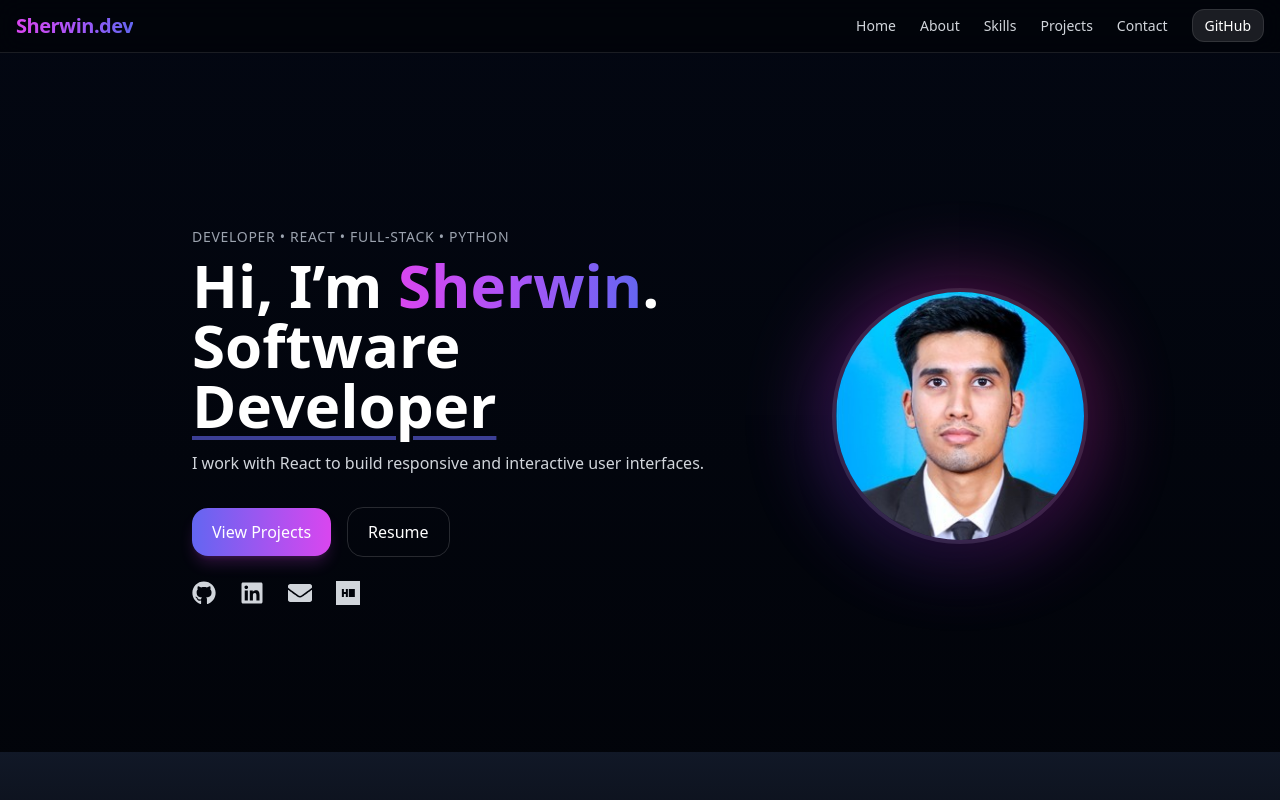
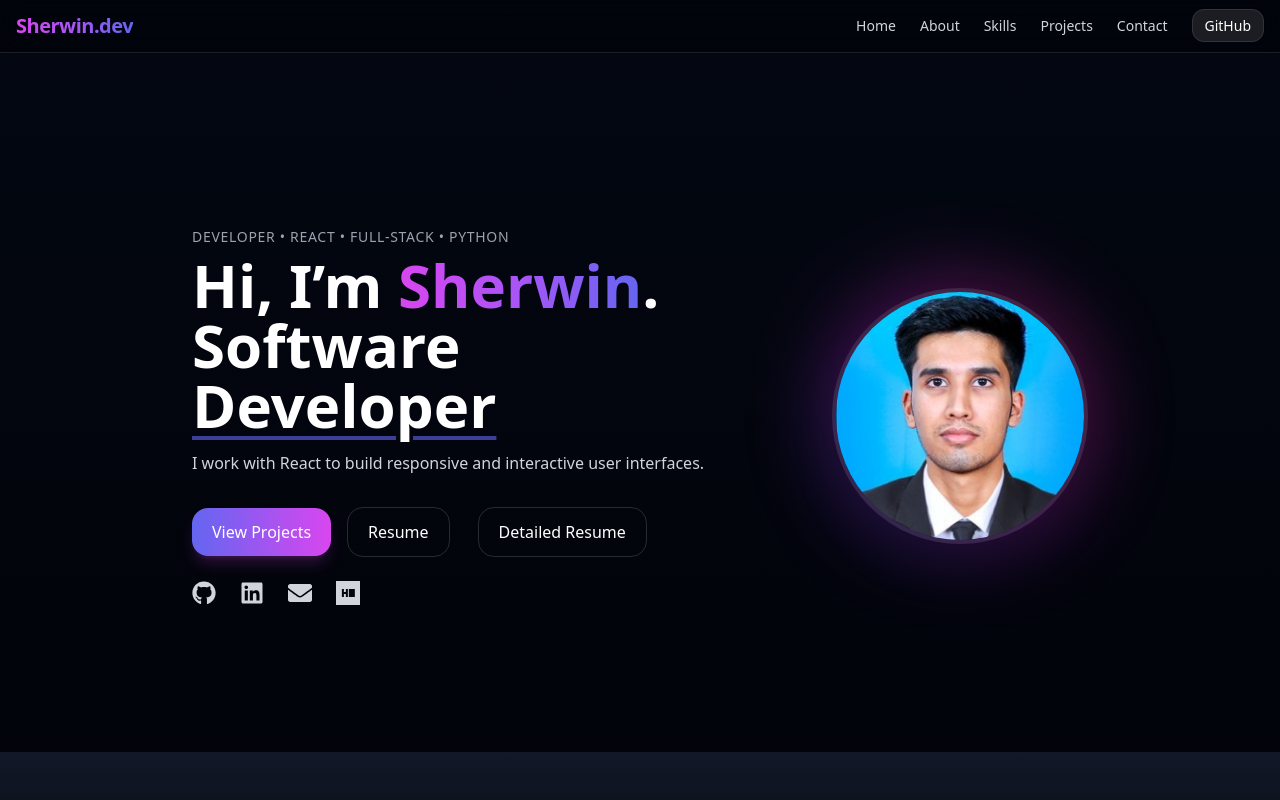
Before and after one commit to Sherwin333/Sherwin_Portfolio, a React (Create React App) app: page / in a window 1280 px wide. Shown: the top 800 px of the page. Built offline with nearby package versions, Linux system fonts and the light colour scheme.

Commit message:
adding existing changes

```diff
--- a/src/components/Hero.jsx
+++ b/src/components/Hero.jsx
@@ -46,11 +46,21 @@ export default function Hero() {
             View Projects
           </a>
           <a
-            href="https://drive.google.com/file/d/1qUQG1a9NOoedR7_6PPD8mNu6wWI_7oAN/view?usp=sharing"
+            href="https://drive.google.com/file/d/1OIn3ezMKtwOaCpBpDt2UYYE-4c6zDOex/view"
+            className="px-5 py-3 rounded-2xl border border-white/15 hover:bg-white/10 mr-3"
+            target="_blank"
+              rel="noopener noreferrer"
+                  >
+              Resume
+          </a>
+
+          <a
+            href="https://drive.google.com/file/d/1qUQG1a9NOoedR7_6PPD8mNu6wWI_7oAN/view"
             className="px-5 py-3 rounded-2xl border border-white/15 hover:bg-white/10"
-          >
-            Resume
-
+            target="_blank"
+              rel="noopener noreferrer"
+                  >
+              Detailed Resume
           </a>
         </div>
 
```
